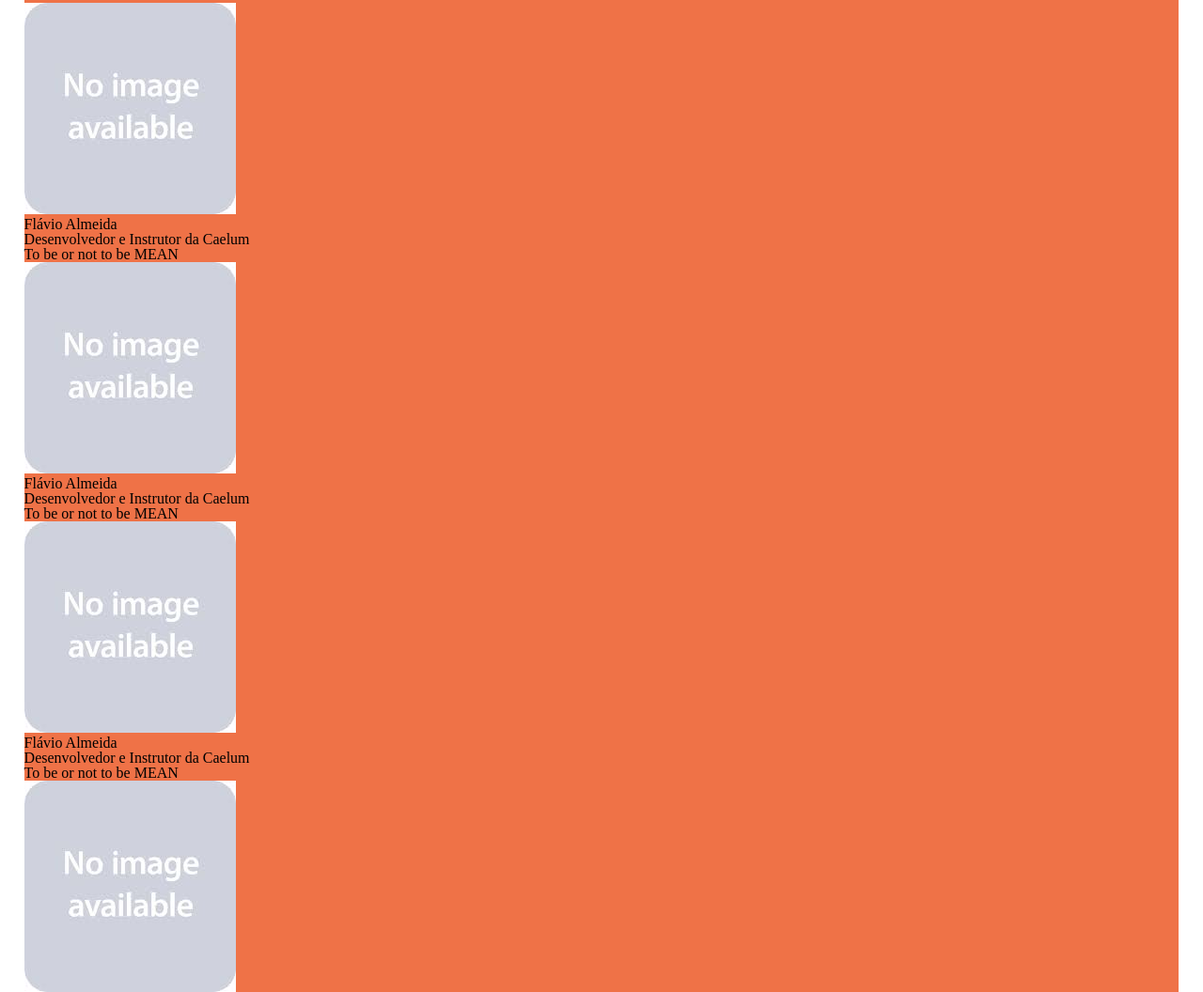
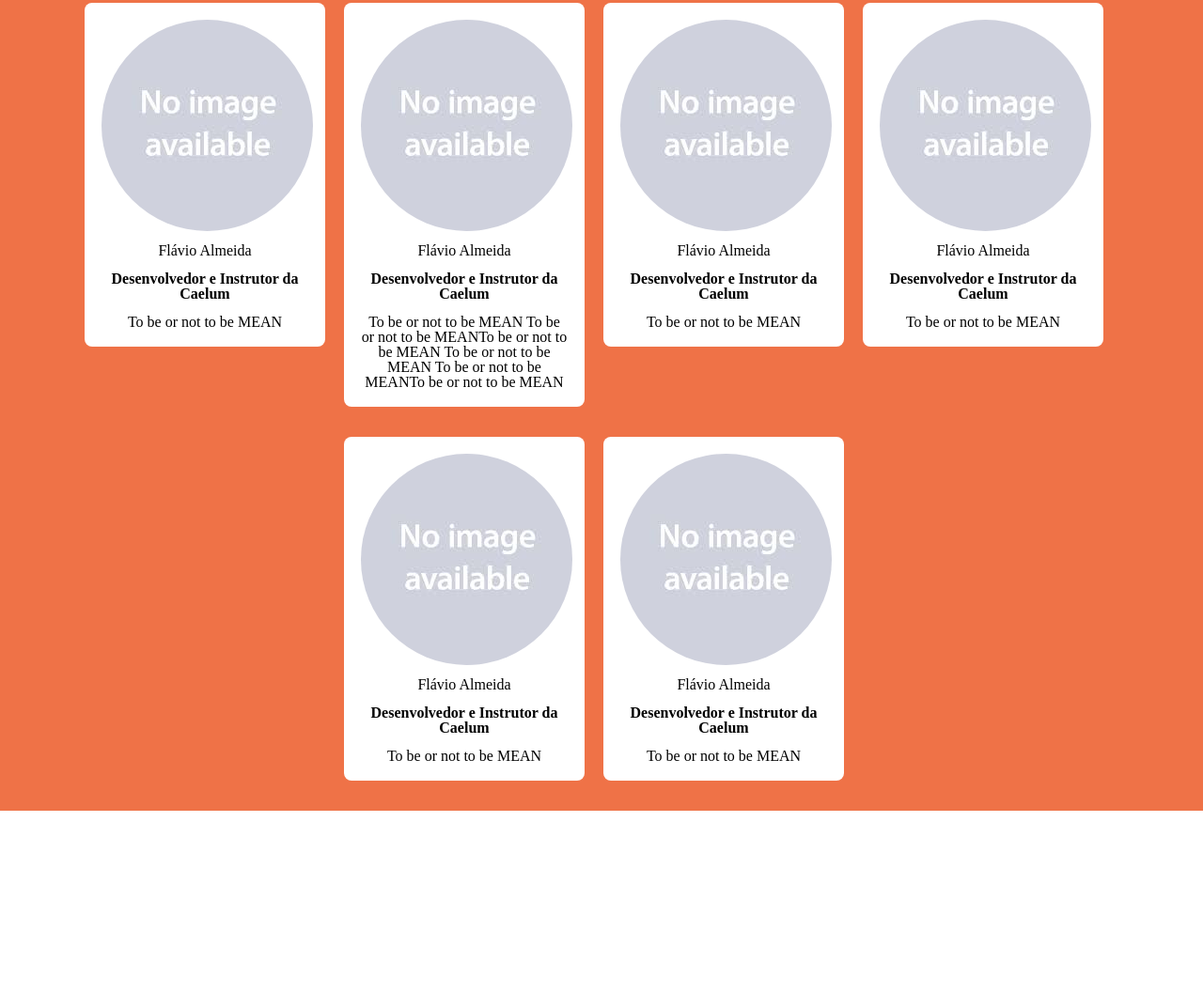
Before and after one commit to Carolina-Zampieri/Front-end_projeto-de-conclusao, a plain HTML site: page index.html in a window 1280 px wide. Shown: the part 747-1803 px from the top of the page at 94% size. After the commit the page ends 1610 px from the top, so only its background shows below. Drawn offline with Linux system fonts and the light colour scheme.

Commit message:
Finalizando Palestrantes

```diff
--- a/css/palestrantes.css
+++ b/css/palestrantes.css
@@ -18,8 +18,33 @@
     margin-bottom: 16px;
 }
 
-.palestrante.caixas {
-    padding: 5px 5px 5px auto;
-    background-color: white;
+.caixas {
     text-align: center;
 }
+
+.palestrante-infos {
+    background: white;
+    display: inline-block;
+    margin: 0 16px 32px 0;
+    padding: 18px;
+    border-radius: 8px;
+    width:220px;
+    vertical-align: top;
+}
+
+.palestrante-imagem {
+    border-radius: 50%;
+}
+
+.palestrante-nome {
+    margin-top: 10px;
+}
+
+.palestrante-bio {
+    margin-top: 14px;
+    font-weight: bold;
+}
+
+.palestrante-tema {
+    margin-top: 14px;
+}
--- a/index.html
+++ b/index.html
@@ -39,60 +39,65 @@
                 estar aqui.
             </p>
         </section>
-        <section class="palestrantes container">
+        <section class="palestrantes">
+            <div class="container">
                 <div class="palestrantes-sobre">
                     <h2 class="titulo-palestrantes">Palestrantes</h2>
                     <h3 class="chamada-palestrantes">Aprenda com palestrantes que são referência no mercado</h3>
                 </div>
-            <ul class="palestrante-caixas">
-                <li>
-                    <figure class="palestrante-imagem"></figure>
-                        <img src="img/palestrantes/placeholder.jpeg" alt="Imagem do palestrante Flávio Almeida">
+                <ul class="caixas">
+                    <li class="palestrante-infos">
+                        <figure class="palestrante-retrato"></figure>
+                            <img class="palestrante-imagem" src="img/palestrantes/placeholder.jpeg" alt="Imagem do palestrante Flávio Almeida">
                             <figcaption class="palestrante-nome">Flávio Almeida</figcaption>
                             <p class="palestrante-bio">Desenvolvedor e Instrutor da Caelum</p>
                             <p class="palestrante-tema">To be or not to be MEAN</p>
                     </li>
 
-                <li>
-                    <figure class="palestrante-imagem"></figure>
-                        <img src="img/palestrantes/placeholder.jpeg" alt="Imagem do palestrante Flávio Almeida">
+                    <li class="palestrante-infos">
+                        <figure class="palestrante-retrato"></figure>
+                            <img class="palestrante-imagem" src="img/palestrantes/placeholder.jpeg" alt="Imagem do palestrante Flávio Almeida">
+                            <figcaption class="palestrante-nome">Flávio Almeida</figcaption>
+                            <p class="palestrante-bio">Desenvolvedor e Instrutor da Caelum</p>
+                            <p class="palestrante-tema">To be or not to be MEAN
+                                To be or not to be MEANTo be or not to be MEAN To be or not to be MEAN
+                                To be or not to be MEANTo be or not to be MEAN
+                            </p>
+                    </li>
+
+                    <li class="palestrante-infos">
+                        <figure class="palestrante-retrato"></figure>
+                            <img class="palestrante-imagem" src="img/palestrantes/placeholder.jpeg" alt="Imagem do palestrante Flávio Almeida">
                             <figcaption class="palestrante-nome">Flávio Almeida</figcaption>
                             <p class="palestrante-bio">Desenvolvedor e Instrutor da Caelum</p>
                             <p class="palestrante-tema">To be or not to be MEAN</p>
                     </li>
 
-                <li>
-                    <figure class="palestrante-imagem"></figure>
-                        <img src="img/palestrantes/placeholder.jpeg" alt="Imagem do palestrante Flávio Almeida">
+                    <li class="palestrante-infos">
+                        <figure class="palestrante-retrato"></figure>
+                            <img class="palestrante-imagem" src="img/palestrantes/placeholder.jpeg" alt="Imagem do palestrante Flávio Almeida">
                             <figcaption class="palestrante-nome">Flávio Almeida</figcaption>
                             <p class="palestrante-bio">Desenvolvedor e Instrutor da Caelum</p>
                             <p class="palestrante-tema">To be or not to be MEAN</p>
                     </li>
 
-                <li>
-                    <figure class="palestrante-imagem"></figure>
-                        <img src="img/palestrantes/placeholder.jpeg" alt="Imagem do palestrante Flávio Almeida">
+                    <li class="palestrante-infos">
+                        <figure class="palestrante-retrato"></figure>
+                            <img class="palestrante-imagem" src="img/palestrantes/placeholder.jpeg" alt="Imagem do palestrante Flávio Almeida">
                             <figcaption class="palestrante-nome">Flávio Almeida</figcaption>
                             <p class="palestrante-bio">Desenvolvedor e Instrutor da Caelum</p>
                             <p class="palestrante-tema">To be or not to be MEAN</p>
                     </li>
 
-                <li>
-                    <figure class="palestrante-imagem"></figure>
-                        <img src="img/palestrantes/placeholder.jpeg" alt="Imagem do palestrante Flávio Almeida">
-                        <figcaption class="palestrante-nome">Flávio Almeida</figcaption>
-                        <p class="palestrante-bio">Desenvolvedor e Instrutor da Caelum</p>
-                        <p class="palestrante-tema">To be or not to be MEAN</p>
-                </li>
-
-                <li>
-                    <figure class="palestrante-imagem"></figure>
-                        <img src="img/palestrantes/placeholder.jpeg" alt="Imagem do palestrante Flávio Almeida">
+                    <li class="palestrante-infos">
+                        <figure class="palestrante-retrato"></figure>
+                            <img class="palestrante-imagem" src="img/palestrantes/placeholder.jpeg" alt="Imagem do palestrante Flávio Almeida">
                             <figcaption class="palestrante-nome">Flávio Almeida</figcaption>
                             <p class="palestrante-bio">Desenvolvedor e Instrutor da Caelum</p>
                             <p class="palestrante-tema">To be or not to be MEAN</p>
                     </li>
                 </ul>
+            </div>
         </section>
     </body>
 </html>
```
Lines whose indentation alone changed are shown as unchanged.
